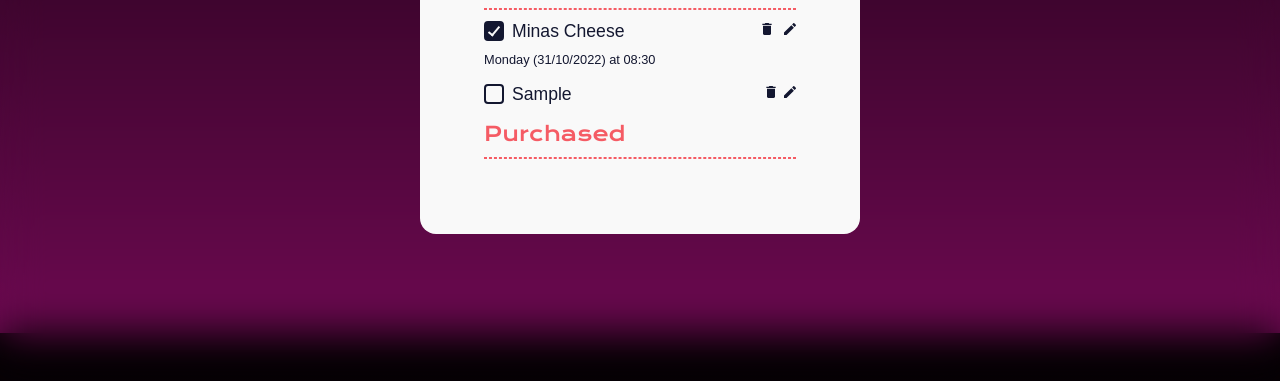
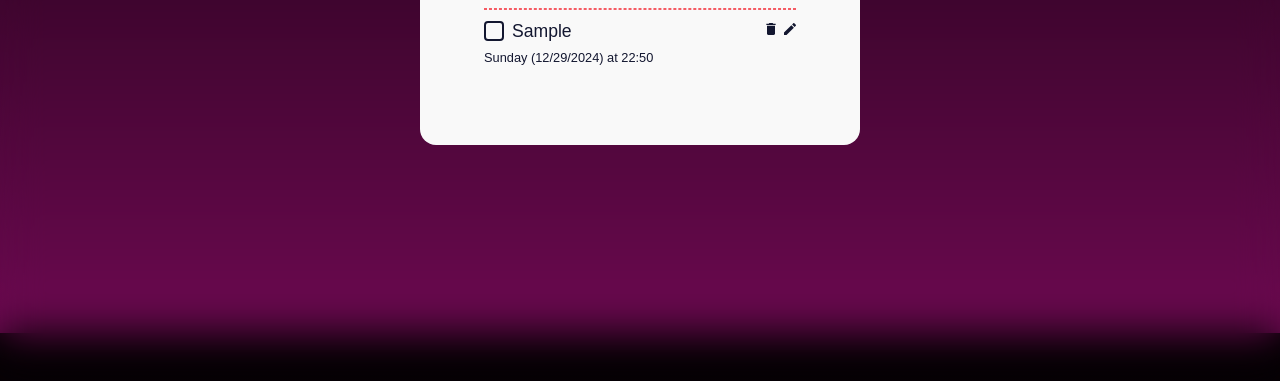
Before and after one commit to camilammoreira/grocery-list, a plain HTML site: page index.html in a window 1280 px wide. Both pictures are taken after typing "Sample" into the empty fields and a click on the input "Save Item". Shown: the part 467-848 px from the top of the page. Drawn offline with nearby package versions, Linux system fonts and the light colour scheme; a web font is replaced by a local one.

Commit message:
function files, date stamp text, empty list message

```diff
--- a/index.html
+++ b/index.html
@@ -25,39 +25,19 @@
         <ul id="buy-list">
             <h2 class="list__title">Grocery List</h2>
             <hr />
-            <li>
-                <div class="item">
-                    <div>
-                        <div class="container-checkbox">
-                            <label for="checkbox-1">
-                                <input type="checkbox" id="checkbox" class="checkbox-input" />
-                                <div class="custom-checkbox checked"></div>
-                                <span class="item-name">Minas Cheese</span>
-                            </label>
-                        </div>
-                    </div>
-                    <div>
-                        <button class="item-button">
-                            <img src="./assets/delete.svg" alt="Delete" />
-                        </button class="item-button">
-                        <button class="item-button">
-                            <img src="./assets/edit.svg" alt="edit" />
-                        </button>
-                    </div>
-                </div>
-                <div>
-                    <span id="item-date">Monday (31/10/2022) at 08:30</span>
-                </div>
-            </li>
+            <p id="empty-list" style="display: block;">Your list is epty.</p>
+
         </ul>
 
-        <h2 class="list__title">Purchased</h2>
-        <hr />
         <ul id="purchased-list">
+            <div id="purchased-list-title" style="display: none;">
+                <h2 class="list__title">Purchased</h2>
+                <hr />
+            </div>
 
         </ul>
     </main>
-    <script src="script.js"></script>
+    <script src="script.js" type="module"></script>
 </body>
 
 </html>
--- /dev/null
+++ b/js/addItem.js
@@ -0,0 +1,15 @@
+import { createListItem } from "./createListItem.js";
+import { dateText } from "./dateText.js";
+import { verifyEmptyList } from "./verifyEmptyList.js";
+
+const buyList = document.getElementById('buy-list');
+
+const item = document.getElementById('input-text');
+
+export function addItem(event) {
+    event.preventDefault();
+
+    const listItem = createListItem(item.value);
+    verifyEmptyList(buyList);
+
+}
--- /dev/null
+++ b/js/createListItem.js
@@ -0,0 +1,101 @@
+import { dateText } from "./dateText.js";
+import { verifyPurchasedList } from "./verifyPurchasedList.js";
+
+let counter = 0;
+const purchasedList = document.getElementById('purchased-list');
+const buyList = document.getElementById('buy-list');
+
+
+export function createListItem(item) {
+    const listItem = document.createElement('li');
+    const containerItem = document.createElement('div');
+    containerItem.classList.add('item');
+
+    const containerItemName = document.createElement('div');
+
+    // Checkbox
+    const containerCheckbox = document.createElement('div');
+    containerCheckbox.classList.add('container-checkbox');
+
+    const checkboxInput = document.createElement('input');
+    checkboxInput.type = 'checkbox';
+    checkboxInput.classList.add('checkbox-input');
+    checkboxInput.id = 'checkbox-' + counter++;
+
+    const customCheckbox = document.createElement('div');
+    customCheckbox.classList.add('custom-checkbox');
+
+    // Label
+    const checkboxLabel = document.createElement('label');
+    checkboxLabel.setAttribute('for', checkboxInput.id); // Outra forma de add atributos
+
+    checkboxLabel.addEventListener('click', (event) => {
+        const checkboxInput = event.currentTarget.querySelector('.checkbox-input');
+        const customCheckbox = event.currentTarget.querySelector('.custom-checkbox');
+        const itemTitle = event.currentTarget.closest('li').querySelector('#item-title');
+        if (checkboxInput.checked) {
+            customCheckbox.classList.add('checked');
+            itemTitle.style.textDecoration = 'line-through';
+            purchasedList.appendChild(listItem);
+        } else {
+            customCheckbox.classList.remove('checked');
+            itemTitle.style.textDecoration = 'none';
+            buyList.appendChild(listItem);
+
+        }
+
+        verifyPurchasedList(purchasedList);
+    })
+
+    checkboxLabel.appendChild(checkboxInput);
+    checkboxLabel.appendChild(customCheckbox);
+
+    containerCheckbox.appendChild(checkboxLabel);
+    containerItemName.appendChild(containerCheckbox);
+
+    // Item name
+    const itemName = document.createElement('span');
+    itemName.id = 'item-title';
+    itemName.classList.add('item-name');
+    itemName.innerText = item;
+    checkboxLabel.appendChild(itemName);
+
+    // Del button
+    const containerButton = document.createElement('div');
+    const buttonDel = document.createElement('button');
+    buttonDel.classList.add('item-button');
+
+    const imgDel = document.createElement('img');
+    imgDel.src = 'assets/delete.svg';
+    imgDel.alt = 'Delete';
+
+    buttonDel.appendChild(imgDel);
+    containerButton.appendChild(buttonDel);
+
+    // Edit button
+    const buttonEdit = document.createElement('button');
+    buttonEdit.classList.add('item-button');
+
+    const imgEdit = document.createElement('img');
+    imgEdit.src = 'assets/edit.svg';
+    imgEdit.alt = 'Edit';
+
+    buttonEdit.appendChild(imgEdit);
+    containerButton.appendChild(buttonEdit);
+
+    // Date Text
+    const containerItemDate = document.createElement('div');
+    const itemDate = document.createElement('span');
+    itemDate.classList.add('item-date');
+    dateText(itemDate);
+    containerItemDate.appendChild(itemDate);
+
+
+    containerItem.appendChild(containerItemName);
+    containerItem.appendChild(containerButton);
+    buyList.appendChild(listItem);
+    listItem.appendChild(containerItem);
+    listItem.appendChild(containerItemDate);
+
+    return listItem;
+}
--- /dev/null
+++ b/js/dateText.js
@@ -0,0 +1,3 @@
+export function dateText(itemDate) {
+    itemDate.innerText = `${new Date().toLocaleDateString("en", { weekday: 'long' })} (${new Date().toLocaleDateString()}) at ${new Date().toLocaleTimeString('pt-BR', { hour: 'numeric', minute: 'numeric' })} `;
+}
--- /dev/null
+++ b/js/verifyEmptyList.js
@@ -0,0 +1,9 @@
+const msgEmptyList = document.getElementById('empty-list');
+
+export function verifyEmptyList(list) {
+    if (list.length === 0) {
+        msgEmptyList.style.display = 'block';
+    } else {
+        msgEmptyList.style.display = 'none';
+    }
+}
--- /dev/null
+++ b/js/verifyPurchasedList.js
@@ -0,0 +1,9 @@
+const purchasedList = document.getElementById('purchased-list-title');
+
+export function verifyPurchasedList(list) {
+    if (list.childElementCount === 0) {
+        purchasedList.style.display = 'none';
+    } else {
+        purchasedList.style.display = 'block';
+    }
+}
--- a/script.js
+++ b/script.js
@@ -1,98 +1,4 @@
-const item = document.getElementById('input-text');
+import { addItem } from "./js/addItem.js";
+
 const saveItem = document.getElementById('save-button');
-const buyList = document.getElementById('buy-list');
-let counter = 0;
-const purchasedList = document.getElementById('purchased-list')
-//const date = document.getElementById('item-date');
-
 saveItem.addEventListener('click', addItem);
-
-function addItem(event) {
-    event.preventDefault();
-
-    const listItem = document.createElement('li');
-    const containerItem = document.createElement('div');
-    containerItem.classList.add('item');
-
-    const containerItemName = document.createElement('div');
-
-    // Checkbox
-    const containerCheckbox = document.createElement('div');
-    containerCheckbox.classList.add('container-checkbox');
-
-    const checkboxInput = document.createElement('input');
-    checkboxInput.type = 'checkbox';
-    checkboxInput.classList.add('checkbox-input');
-    checkboxInput.id ='checkbox-' + counter++;
-
-    const customCheckbox = document.createElement('div');
-    customCheckbox.classList.add('custom-checkbox');
-
-    // Label
-    const checkboxLabel = document.createElement('label');
-    checkboxLabel.setAttribute('for', checkboxInput.id); // Outra forma de add atributos
-
-    checkboxLabel.addEventListener('click', (event) => {
-            const checkboxInput = event.currentTarget.querySelector('.checkbox-input');
-            const customCheckbox = event.currentTarget.querySelector('.custom-checkbox');
-            const itemTitle = event.currentTarget.closest('li').querySelector('#item-title');
-            if (checkboxInput.checked) {
-                customCheckbox.classList.add('checked');
-                itemTitle.style.textDecoration = 'line-through';
-                purchasedList.appendChild(listItem);
-            } else {
-                customCheckbox.classList.remove('checked');
-                itemTitle.style.textDecoration = 'none';
-                buyList.appendChild(listItem);
-
-            }
-        })
-
-    checkboxLabel.appendChild(checkboxInput);
-    checkboxLabel.appendChild(customCheckbox);
-
-    containerCheckbox.appendChild(checkboxLabel);
-    containerItemName.appendChild(containerCheckbox);
-
-    // Item name
-    const itemName = document.createElement('span');
-    itemName.id = 'item-title';
-    itemName.classList.add('item-name');
-    itemName.innerText = item.value;
-    checkboxLabel.appendChild(itemName);
-
-    // Del button
-    const containerButton = document.createElement('div');
-    const buttonDel = document.createElement('button');
-    buttonDel.classList.add('item-button');
-
-    const imgDel = document.createElement('img');
-    imgDel.src = 'assets/delete.svg';
-    imgDel.alt = 'Delete';
-
-    buttonDel.appendChild(imgDel);
-    containerButton.appendChild(buttonDel);
-
-    // Edit button
-    const buttonEdit = document.createElement('button');
-    buttonEdit.classList.add('item-button');
-
-    const imgEdit = document.createElement('img');
-    imgEdit.src = 'assets/edit.svg';
-    imgEdit.alt = 'Edit';
-
-    buttonEdit.appendChild(imgEdit);
-    containerButton.appendChild(buttonEdit);
-
-    // Span
-    /*const containerItemDate = document.createElement('div');
-    const itemDate = document.createElement('span');
-    itemDate.innerText = date.value;
-    containerItemDate.appendChild(itemDate);*/
-
-
-    containerItem.appendChild(containerItemName);
-    containerItem.appendChild(containerButton);
-    listItem.appendChild(containerItem);
-    buyList.appendChild(listItem);
-}
--- a/styles.css
+++ b/styles.css
@@ -91,6 +91,7 @@ body {
     font-weight: 400;
     font-size: 1.25rem;
     color: var(--main-color);
+    margin-top: 1rem;
 }
 
 hr {
@@ -162,6 +163,8 @@ li {
     cursor: pointer;
 }
 
-span {
-font-size: .8rem;
+.item-date {
+    font-size: .8rem;
+    display: block;
+
 }
```
Also changed, not shown: js/deleteItem.js (added, +12 -0 lines).
